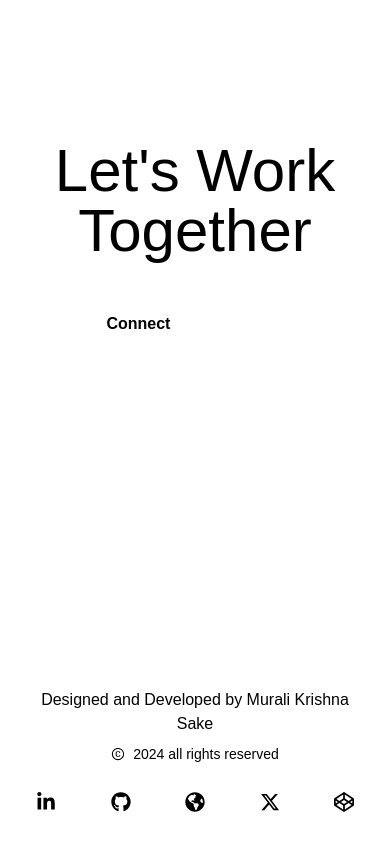
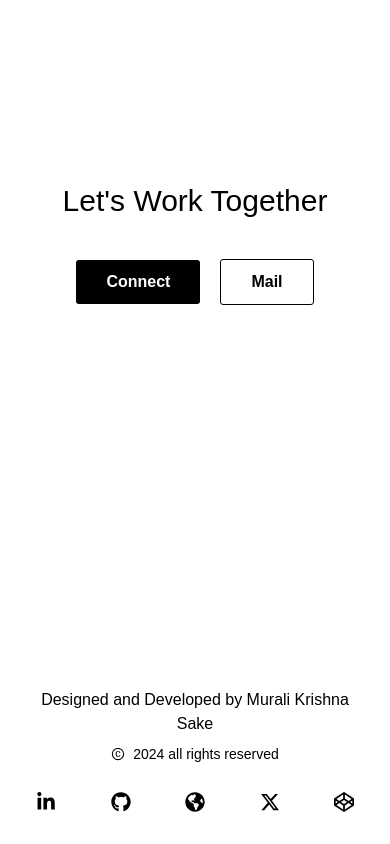
Before and after one commit to Kanna116/klaxe, a Next.js app: page / in a window 390 px wide. Shown: the part 4206-5050 px from the top of the page. Built offline with nearby package versions, Linux system fonts and the light colour scheme; a web font is replaced by a local one.

Commit message:
connect in homepage theme variations done

```diff
--- a/pages/components/connect.js
+++ b/pages/components/connect.js
@@ -4,12 +4,12 @@ import React from 'react'
 const Connect = () => {
     return (
         <div className='h-screen w-full flex items-center justify-center gap-10 flex-col sticky top-0'>
-            <h1 className='text-6xl text-center'>Let&apos;s Work Together</h1>
+            <h1 className='lg:text-6xl md:text-4xl text-3xl text-center'>Let&apos;s Work Together</h1>
             <div className='flex gap-5 items-center'>
                 <Link href={`/contact`} className='w-fit h-fit'>
-                    <button className='cursor-pointer  text-black bg-white px-[30px] py-[10px] rounded-[3px] text-base font-semibold'>Connect</button>
+                    <button className='cursor-pointer  text-secondary bg-secondary px-[30px] py-[10px] rounded-[3px] text-base font-semibold'>Connect</button>
                 </Link>
-                <button className='cursor-pointer text-white border-white border-[1px] px-[30px] py-[10px] rounded-[3px] text-base font-semibold'>Mail</button>
+                <button className='cursor-pointer text-primary border-secondary border-[1px] px-[30px] py-[10px] rounded-[3px] text-base font-semibold'>Mail</button>
             </div>
         </div>
     )
```
